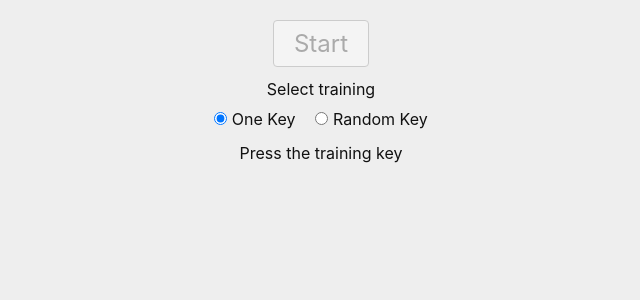
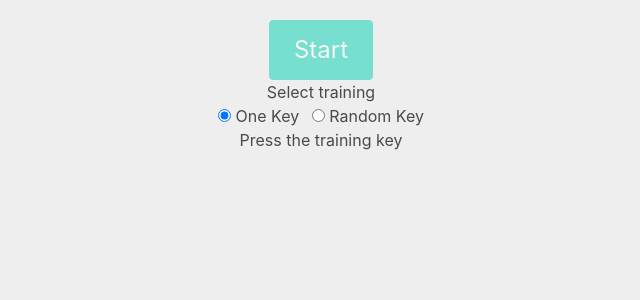
Before and after one commit to anfilat/finger, a Svelte app: page / in a window 1280 px wide. Shown: the top 300 px of the page, without its empty margins (319-959 px from the left). Built offline with nearby package versions, Linux system fonts and the light colour scheme.

Commit message:
Добавил bulma

```diff
--- a/package.json
+++ b/package.json
@@ -7,11 +7,13 @@
     "rollup-plugin-commonjs": "^10.0.0",
     "rollup-plugin-livereload": "^1.0.0",
     "rollup-plugin-node-resolve": "^5.2.0",
+    "rollup-plugin-postcss": "^2.0.3",
     "rollup-plugin-svelte": "^5.1.0",
     "rollup-plugin-terser": "^5.1.0",
     "svelte": "^3.0.0"
   },
   "dependencies": {
+    "bulma": "^0.8.0",
     "sirv-cli": "^0.4.4"
   },
   "scripts": {
--- a/public/index.html
+++ b/public/index.html
@@ -2,7 +2,7 @@
 <html>
 <head>
 	<meta charset='utf8'>
-	<meta name='viewport' content='width=device-width'>
+	<meta name='viewport' content='width=device-width, initial-scale=1'>
 
 	<title>10 fingers</title>
 
--- a/rollup.config.js
+++ b/rollup.config.js
@@ -3,6 +3,7 @@ import resolve from 'rollup-plugin-node-resolve';
 import commonjs from 'rollup-plugin-commonjs';
 import livereload from 'rollup-plugin-livereload';
 import { terser } from 'rollup-plugin-terser';
+import postcss from 'rollup-plugin-postcss'
 
 const production = !process.env.ROLLUP_WATCH;
 
@@ -25,6 +26,7 @@ export default {
 			}
 		}),
 
+		postcss(),
 		// If you have external dependencies installed from
 		// npm, you'll most likely need these plugins. In
 		// some cases you'll need additional configuration —
--- a/src/App.svelte
+++ b/src/App.svelte
@@ -1,5 +1,6 @@
 <script>
 	import { onDestroy } from 'svelte';
+	import 'bulma/css/bulma.css'
 	import { setupMode, trainingType, OneKeyTraining, RandomKeyTraining } from './data/app';
 	import { getKeyData } from './data/keys';
 	import Start from './components/Start.svelte';
@@ -59,12 +60,13 @@
 
 <style>
 	.main {
-		min-height: 100vh;
-		box-sizing: border-box;
+		padding: 20px;
+	}
+
+	.main-container {
 		display: flex;
 		flex-direction: column;
 		align-items: center;
-		padding: 20px;
 	}
 
 	.keys {
@@ -73,7 +75,6 @@
 		top: 50%;
 		transform: translate(-50%, -50%);
 		font-size: 64px;
-		font-family: monospace;
 		display: flex;
 		flex-direction: column;
 		align-items: center;
@@ -84,7 +85,8 @@
 	}
 </style>
 
-<div class="main">
+<div class="hero is-fullheight main">
+	<div class="container main-container">
 		<Start {setupOk} {setupMode}/>
 
 		{#if $setupMode}
@@ -92,7 +94,7 @@
 			<svelte:component this={setupComponent} />
 		{:else}
 			<KeyPress on:key={onKey} />
-		<div class="keys">
+			<div class="keys is-family-monospace">
 				<div>{targetKey}</div>
 				<div class="lastKeys">
 					<div>&nbsp</div>
@@ -102,3 +104,4 @@
 			</div>
 		{/if}
 	</div>
+</div>
--- a/src/components/Start.svelte
+++ b/src/components/Start.svelte
@@ -1,24 +1,14 @@
 <script>
+	import 'bulma/css/bulma.css'
+
 	export let setupMode;
     export let setupOk;
 </script>
 
-<style>
-    button {
-        font-size: 24px;
-        padding: 8px 20px;
-        border-radius: 4px;
-    }
-
-	button[disabled] {
-        color: #AAA;
-    }
-</style>
-
 <svelte:body on:click="{() => setupMode.set(true)}" />
 
 {#if $setupMode}
-    <button on:click|stopPropagation="{() => setupMode.set(false)}" disabled={!$setupOk}>
+    <button class="button is-primary is-large" on:click|stopPropagation="{() => setupMode.set(false)}" disabled={!$setupOk}>
         Start
     </button>
 {/if}
--- a/src/components/TrainingType.svelte
+++ b/src/components/TrainingType.svelte
@@ -1,36 +1,19 @@
 <script>
+	import 'bulma/css/bulma.css'
+
 	export let OneKeyTraining;
 	export let RandomKeyTraining;
 	export let trainingType;
 </script>
 
-<style>
-	.main {
-		display: flex;
-		flex-direction: column;
-		align-items: center;
-	}
-
-	.buttons {
-		display: flex;
-		margin: 10px 0;
-	}
-
-	label:first-child {
-		margin-right: 20px;
-	}
-</style>
-
-<div class="main">
 Select training
-	<div class="buttons">
-		<label>
+<div class="control">
+	<label class="radio">
 		<input type=radio bind:group={$trainingType} value={OneKeyTraining}>
 		One Key
 	</label>
-		<label>
+	<label class="radio">
 		<input type=radio bind:group={$trainingType} value={RandomKeyTraining}>
 		Random Key
 	</label>
 </div>
-</div>
```
Lines whose indentation alone changed are shown as unchanged.
